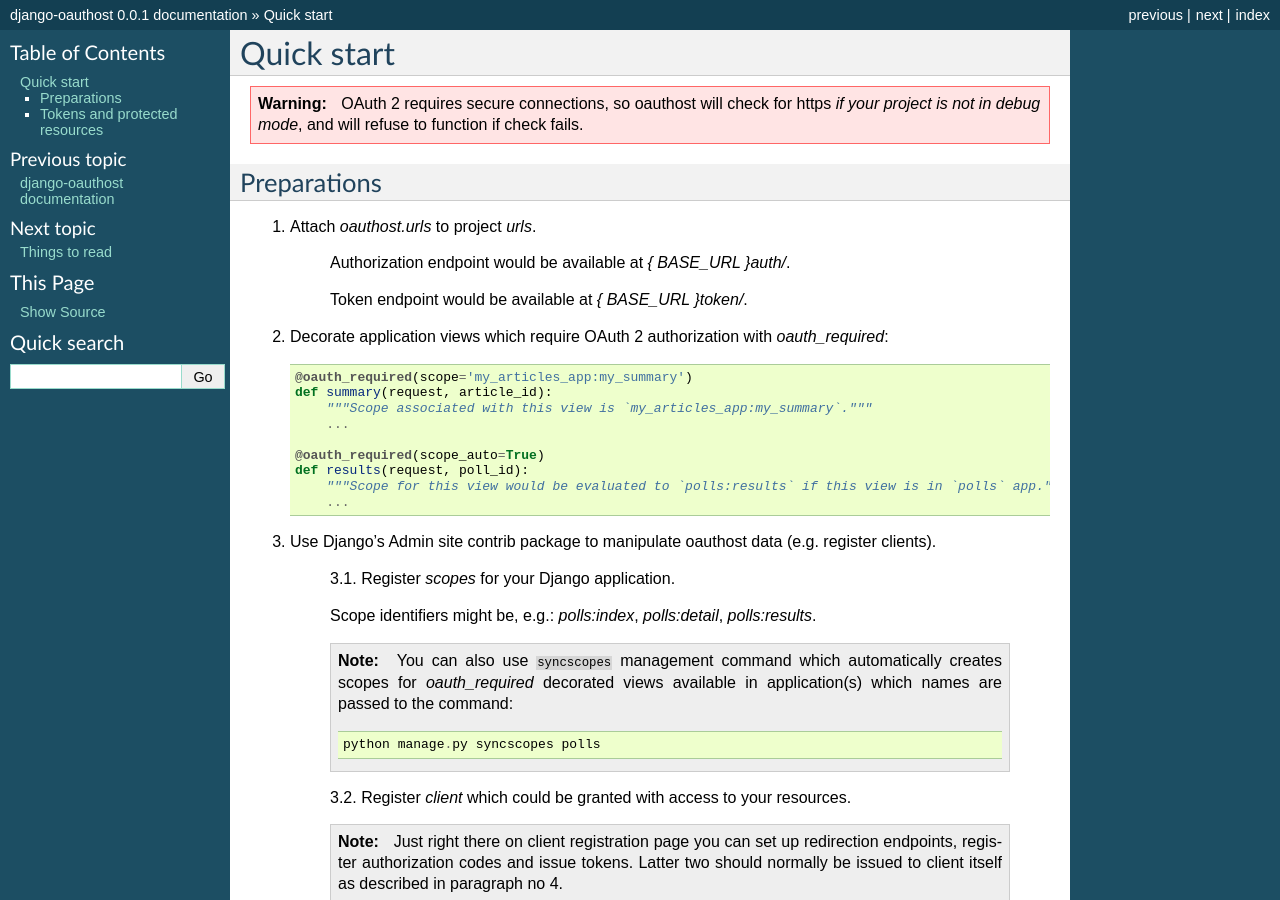
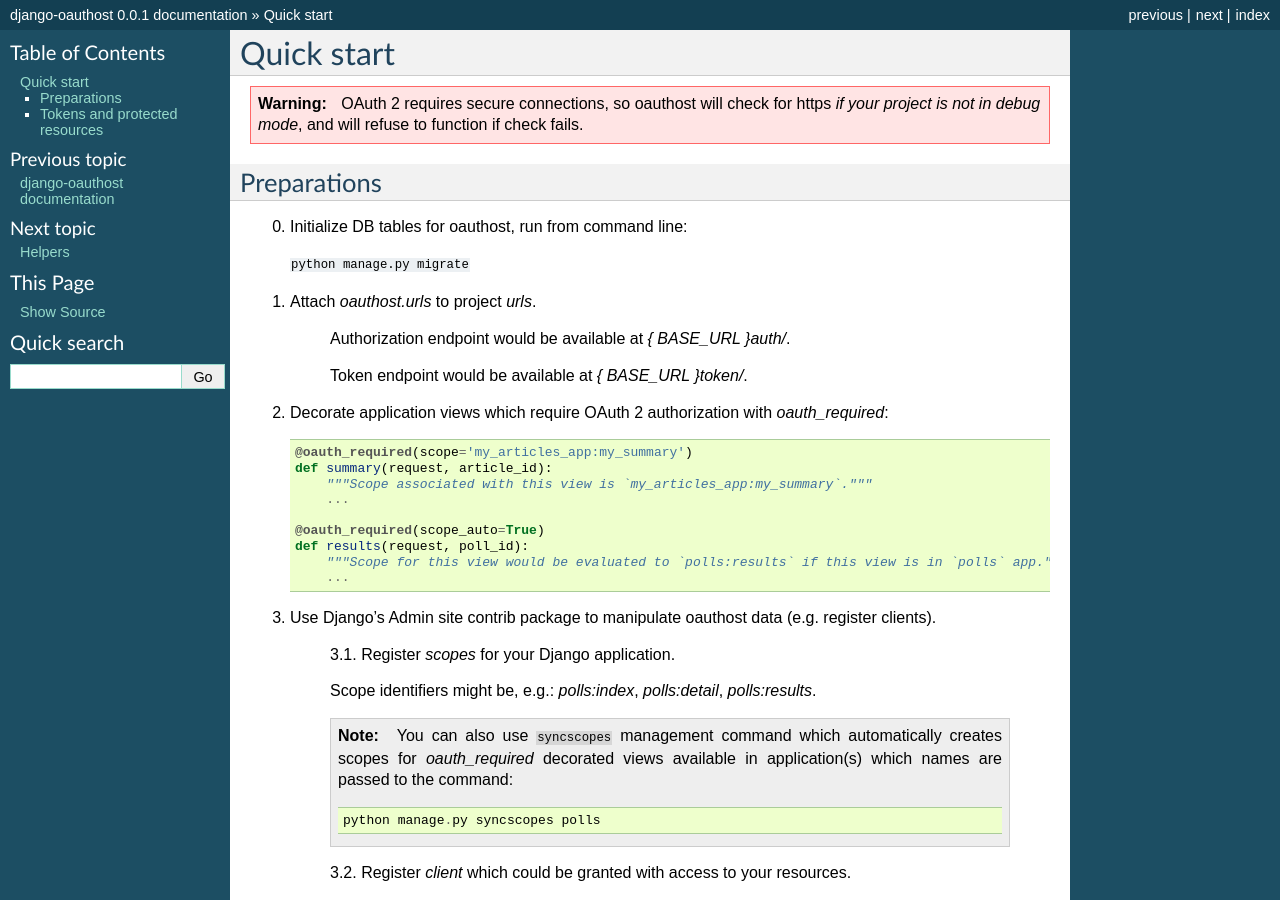
Before and after one commit to idlesign/django-oauthost, a Sphinx documentation site: the page built from docs/source/quickstart.rst, in a window 1280 px wide and 900 px high. Built offline with Sphinx 7.4.7, drawn with Linux system fonts in a browser that asks for light colours.

```diff
--- a/docs/source/index.rst
+++ b/docs/source/index.rst
@@ -32,6 +32,10 @@ Check list
 
   `django.core.context_processors.request`
 
+* INSTALLED_APPS has
+
+  `oauthost`
+
 
 Table of Contents
 -----------------
@@ -40,6 +44,7 @@ Table of Contents
     :maxdepth: 2
 
     quickstart
+    helpers
     references
 
 
--- a/docs/source/quickstart.rst
+++ b/docs/source/quickstart.rst
@@ -10,6 +10,11 @@ Quick start
 
 Preparations
 ------------
+
+0. Initialize DB tables for oauthost, run from command line:
+
+   ``python manage.py migrate``
+
 
 1. Attach `oauthost.urls` to project `urls`.
 
```
Also changed, not shown: docs/source/helpers.rst (added, +20 -0 lines).
